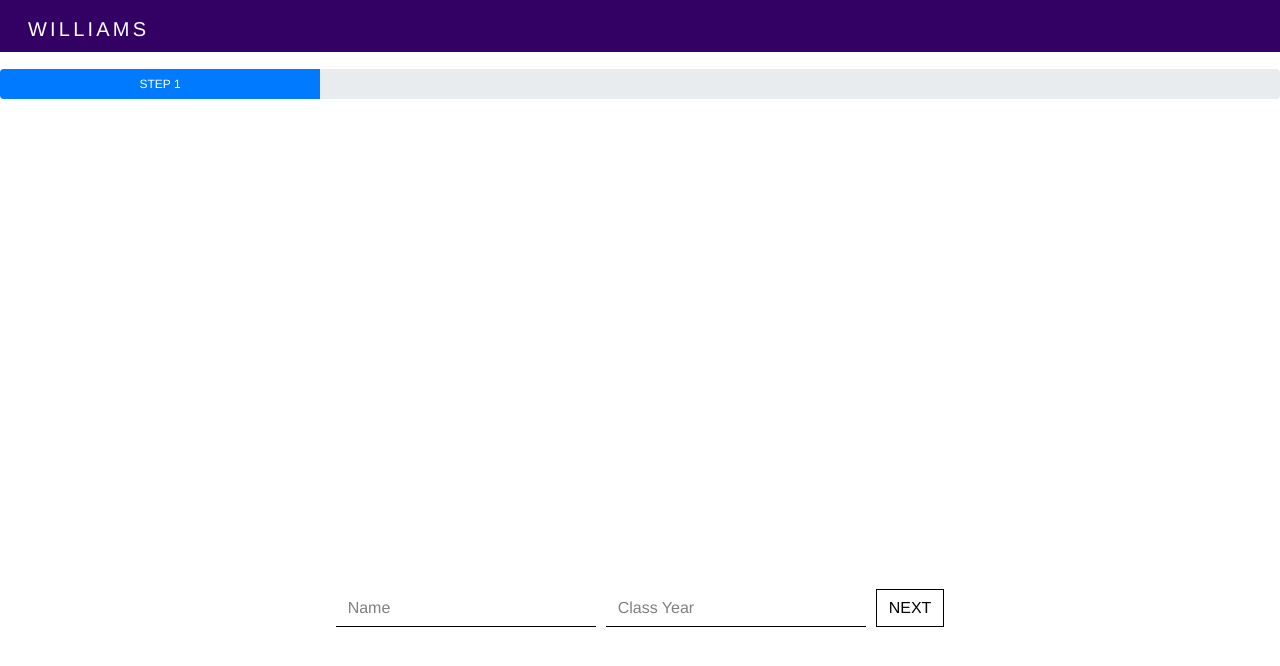
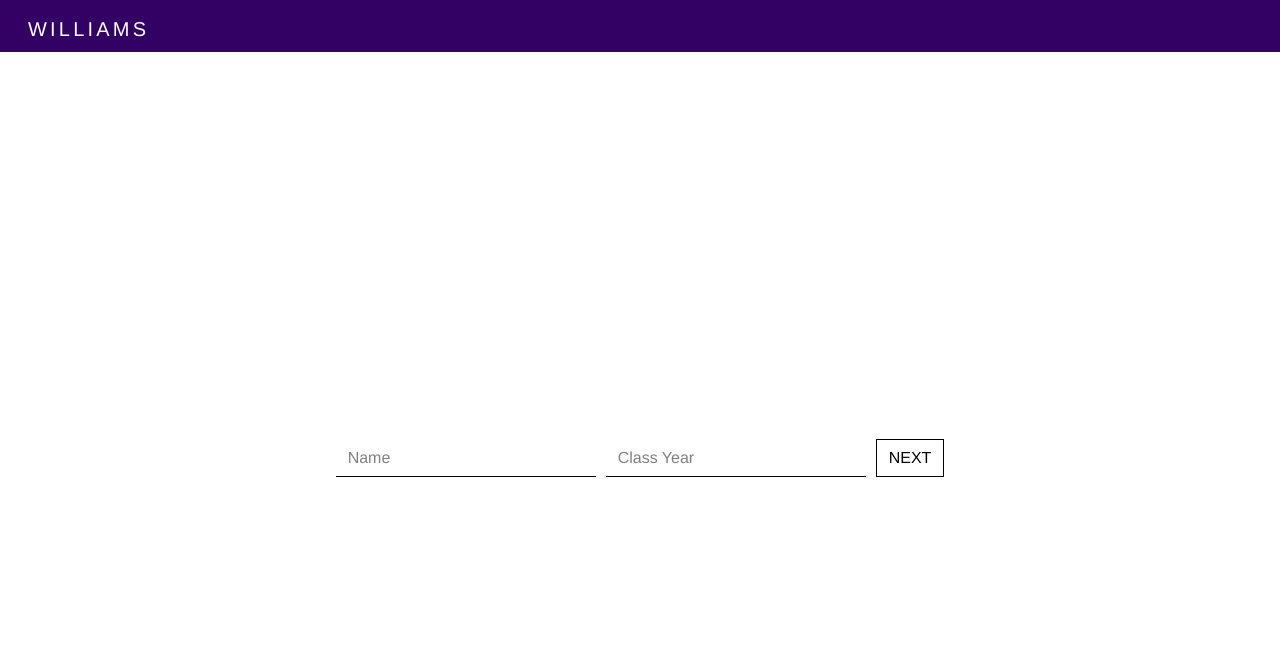
Before and after one commit to JuicyMag/MasterPlan, a plain HTML site: page Form1.html in a window 1280 px wide. Drawn offline with nearby package versions, Linux system fonts and the light colour scheme.

Commit message:
Center the form in Form1, add text at the top of the form2 and form 3

```diff
--- a/Form1.html
+++ b/Form1.html
@@ -25,10 +25,7 @@
 	<nav class= "navbar navbar-default">
 		<a class="navbar-brand" href="#">Williams</a>
 	</nav><br>
-	<div class="progress" style="height:30px">
-     <div class="progress-bar" role="progressbar" aria-valuenow="1" aria-valuemin="1" aria-valuemax="4" style="width: 25%;">
-       Step 1
-     </div>
+
 
    </div>
 	<div class="container-fluid bg"></div>
@@ -63,6 +60,7 @@
 					window.location.replace("Form2.html");
 					return false;
 				});
+
 			</script>
 		</body>
 		</html>
--- a/styles/Form1.css
+++ b/styles/Form1.css
@@ -6,7 +6,7 @@ body {
 }
 
 .bg {
-  height: 400px;
+  height: 280px;
 }
 nav, .navbar {
   background-color: #330064;
```
Also changed, not shown: Form2.html (+4 -0 lines), Form3.html (+4 -0 lines).
